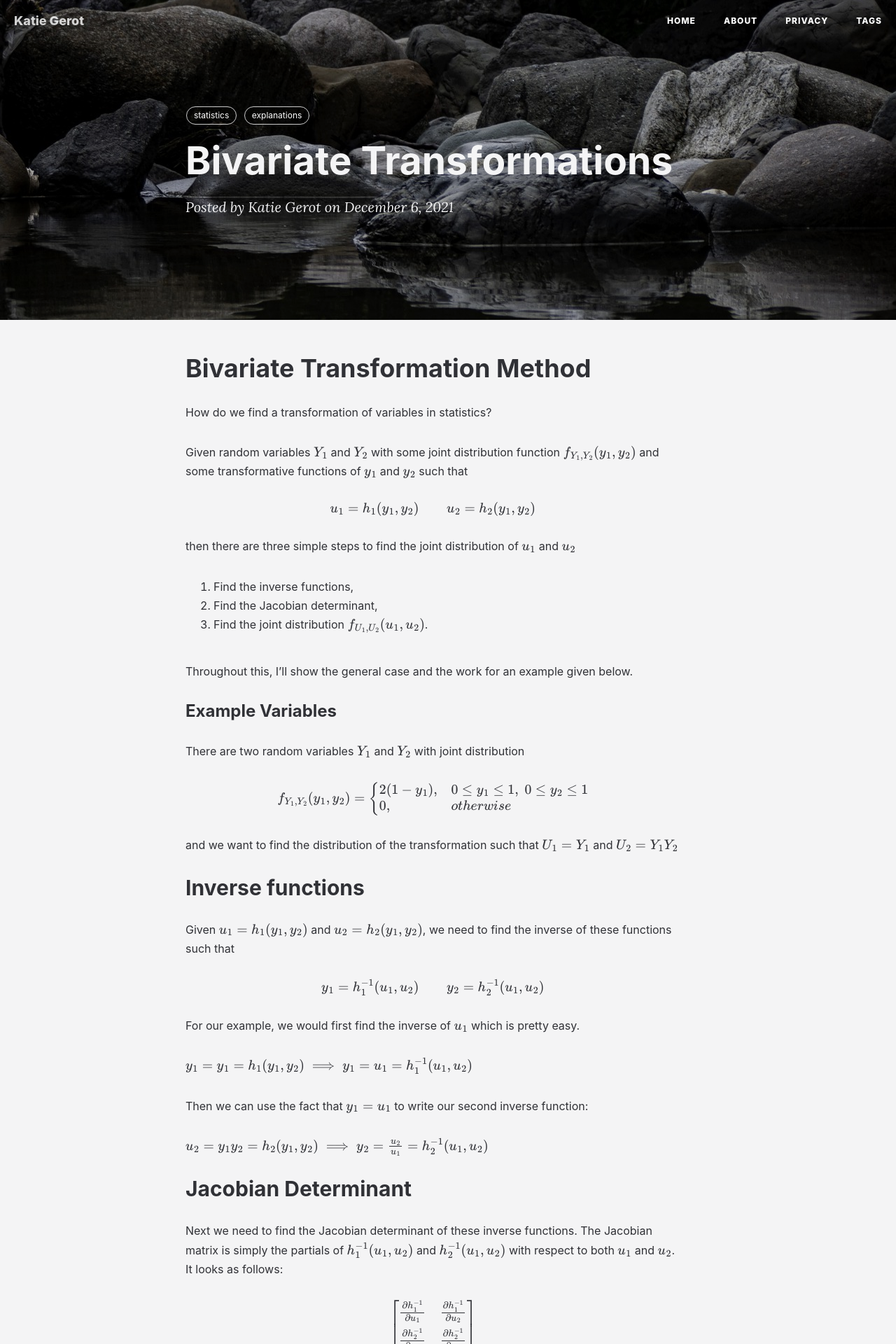
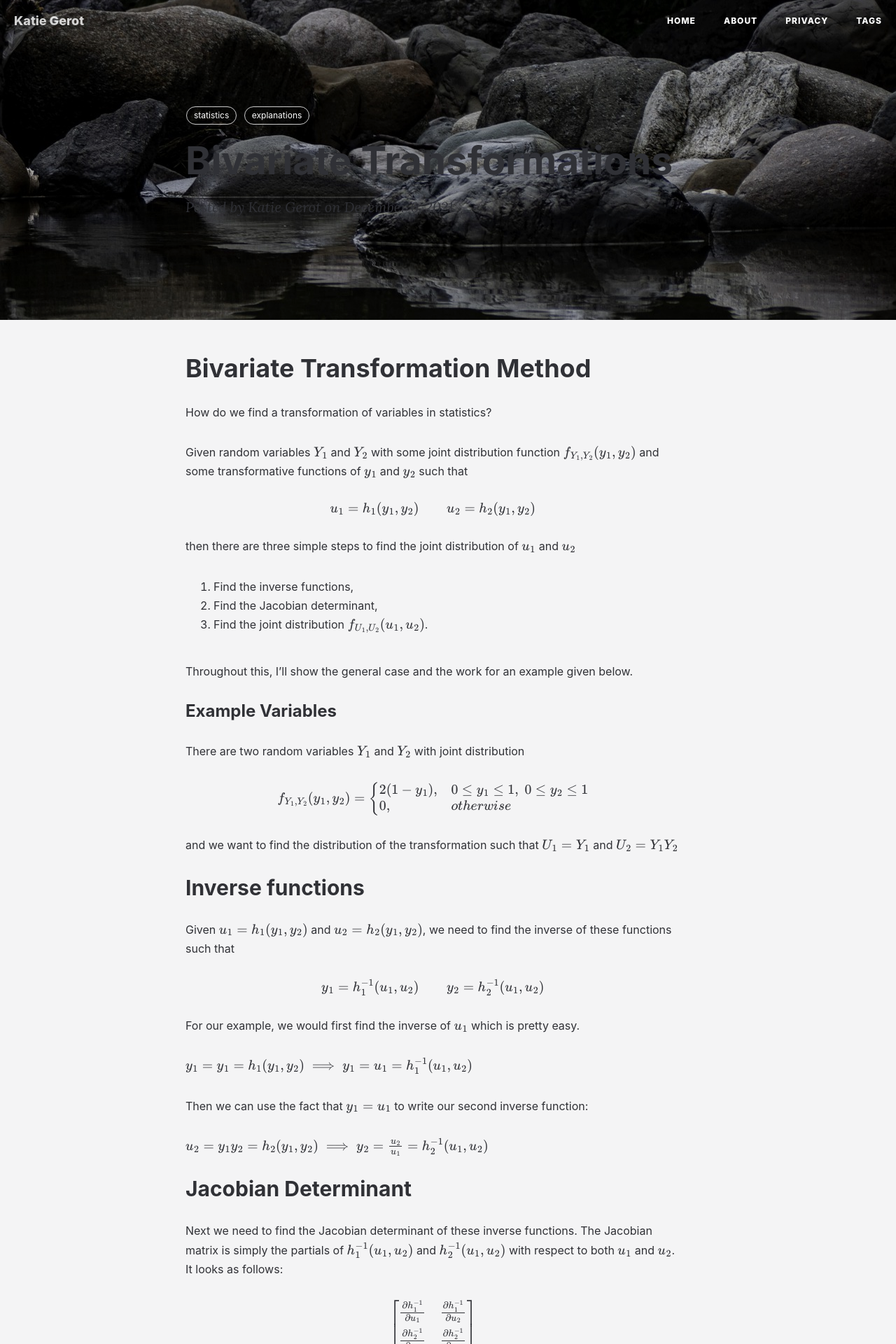
Before and after one commit to kgerot/kgerot.github.io, a Jekyll site: the page built from _posts/2021-12-06-Bivariate-Transformations.md, in a window 1280 px wide. Shown: the top 1920 px of the page at 70% size. Built offline with Jekyll 4.4.1, drawn with Linux system fonts in a browser that asks for light colours; nearby versions of some CDN libraries; formulas are drawn with MathJax 3; comment, search, counter and statistics services are not loaded.

Commit message:
quick changes

```diff
--- a/_layouts/page.html
+++ b/_layouts/page.html
@@ -8,7 +8,11 @@
         <div class="row">
             <div class="col-lg-8 col-lg-offset-2 col-md-10 col-md-offset-1 ">
                 <div class="site-heading">
-                    <h1>{% if page.title %}{{ page.title }}{% else %}{{ site.title }}{% endif %}</h1>
+                    {% if page.dark}
+                    <h1 class="light">{% if page.title %}{{ page.title }}{% else %}{{ site.title }}{% endif %}</h1>
+                    {% else %}
+                    <h1 class="dark">{% if page.title %}{{ page.title }}{% else %}{{ site.title }}{% endif %}</h1>
+                    {% endif %}
                     <!--<hr class="small">-->
                     <span class="subheading">{{ page.description }}</span>
                 </div>
--- a/css/blog.css
+++ b/css/blog.css
@@ -507,7 +507,12 @@
 .intro-header .post-heading,
 .intro-header .page-heading {
   padding: 85px 0 55px;
+}
+.light{
   color: var(--cultured);
+}
+.dark{
+  color: var(--jet);
 }
 @media only screen and (min-width: 768px) {
   .intro-header .site-heading,
--- a/index.html
+++ b/index.html
@@ -1,6 +1,7 @@
 ---
 layout: page
 title: "Katie Gerot"
+dark: True
 ---
 
 {% for post in paginator.posts %}
```
